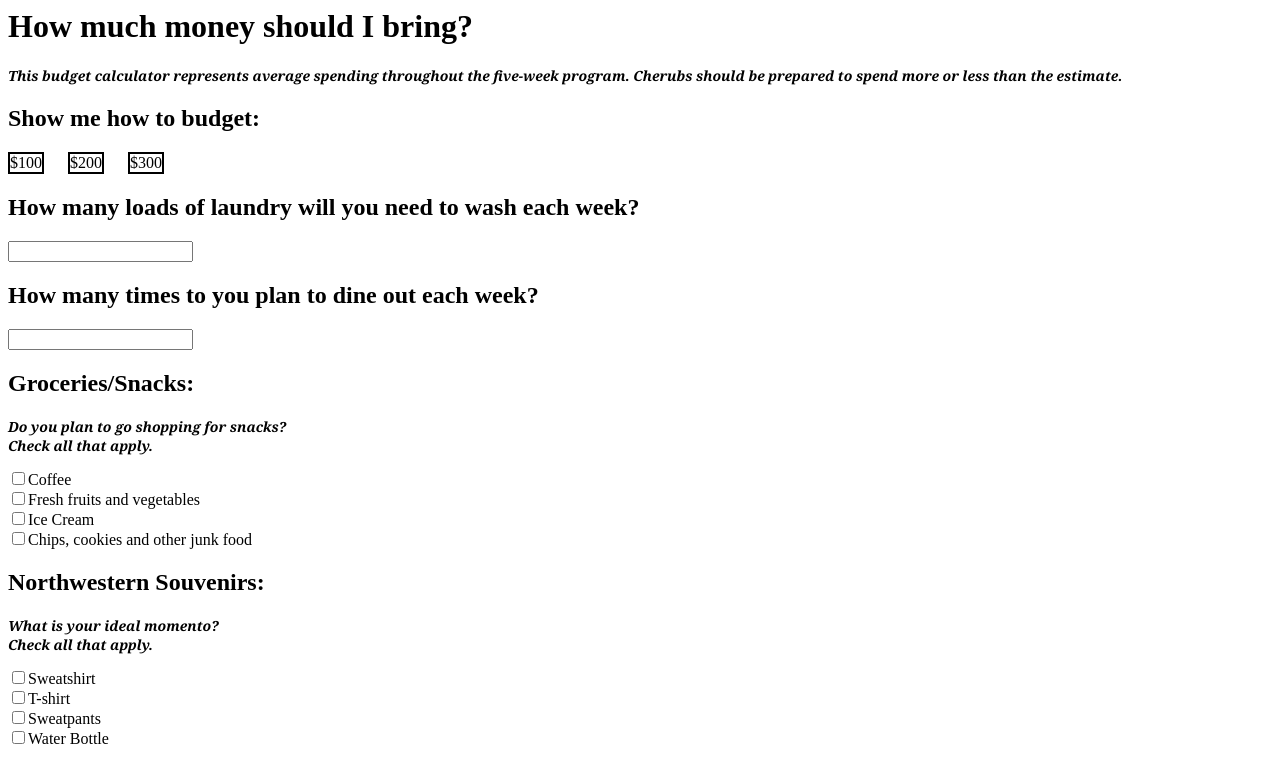
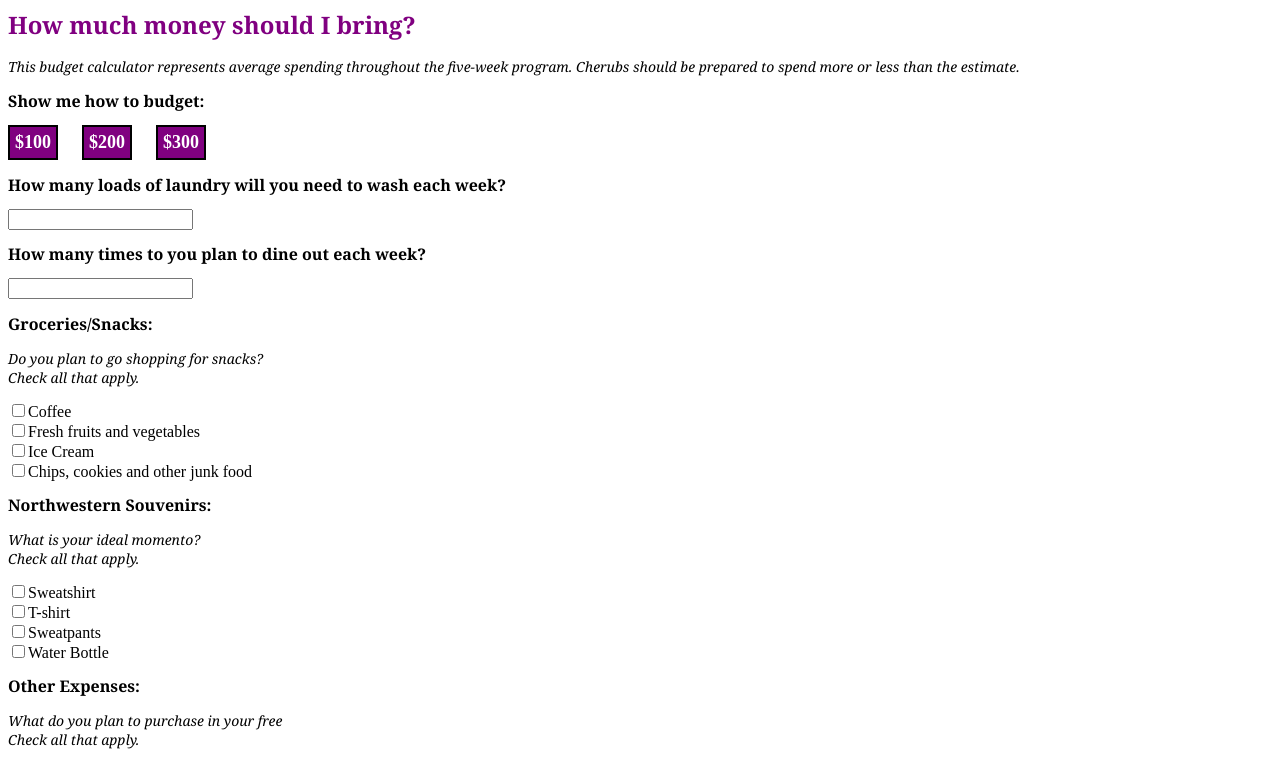
Before and after one commit to medillcherubs/2014-budget-calculator, a plain HTML site: page index.html in a window 1280 px wide. Shown: the top 763 px of the page. Drawn offline with Linux system fonts and the light colour scheme.

Commit message:
Lots of Text Styling

```diff
--- a/index.css
+++ b/index.css
@@ -1,5 +1,26 @@
+h1{
+	font-family: Georgia;
+	font-size:24px;
+	color: purple;
+}
+
+h2{
+	font-family: Georgia;
+	font-size: 16px;
+}
+
 h3{
 	font-family: Georgia;
-	font-size: 14;
+	font-size: 14px;
 	font-style: italic;
+	font-weight: normal;
 }
+
+div{
+	font-style: Georgia;
+	font-size: 18px;
+	color: white;
+	background-color:purple;
+	font-weight: bold;
+	padding: 5px;
+}
```
